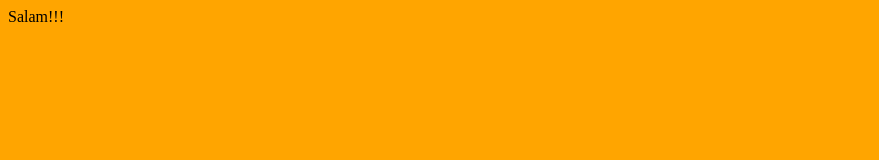
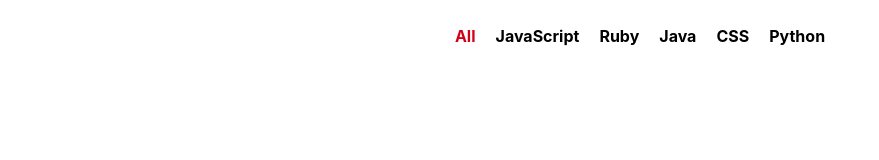
Before and after one commit to zetixar/github-battle, a React app: page / in a window 1280 px wide. Shown: the whole page, without its empty margins (0-879 px from the left). Built offline with nearby package versions, Linux system fonts and the light colour scheme.

Commit message:
Add languages selection bar component

```diff
--- a/app/components/App.js
+++ b/app/components/App.js
@@ -1,13 +1,14 @@
-import React from 'react'
+var React = require('react');
+var Popular = require('./Popular');
 
 class App extends React.Component {
   render() {
     return (
-      <div>
-        Salam!!!
+      <div className='container'>
+        <Popular />
       </div>
     )
   }
 }
 
-export default App
+module.exports = App;
--- /dev/null
+++ b/app/components/Popular.js
@@ -0,0 +1,55 @@
+var React = require('react');
+var PropTypes = require('prop-types');
+
+function SelectLanguage (props) {
+  var languages = ['All', 'JavaScript', 'Ruby', 'Java', 'CSS', 'Python'];
+  return (
+    <ul className='languages'>
+      {languages.map(function (lang) {
+        return (
+          <li
+            style={lang === props.selectedLanguage ? {color: '#d0021b'} : null}
+            onClick={props.onSelectLanguage.bind(null, lang)}
+            key={lang}>
+              {lang}
+          </li>
+        )
+      })}
+    </ul>
+  )
+}
+
+SelectLanguage.propTypes = {
+  selectedLanguage: PropTypes.string.isRequired,
+  onSelect: PropTypes.func.isRequired,
+};
+
+// ----------
+class Popular extends React.Component {
+  constructor(props) {
+    super();
+    this.state = {
+      selectedLanguage: 'All',
+    };
+
+    this.selectLanguage = this.selectLanguage.bind(this);
+  }
+  selectLanguage(lang) {
+    this.setState(function () {
+      return {
+        selectedLanguage: lang,
+      }
+    });
+  }
+  render() {
+    return (
+      <div>
+        <SelectLanguage
+          selectedLanguage={this.state.selectedLanguage}
+          onSelectLanguage={this.selectLanguage} />
+      </div>
+    )
+  }
+}
+
+module.exports = Popular;
--- a/app/index.css
+++ b/app/index.css
@@ -1,3 +1,31 @@
 body {
-  background: orange;
+  font-family: -apple-system,BlinkMacSystemFont,Segoe UI,Roboto,Oxygen-Sans,Ubuntu,Cantarell,Helvetica Neue,sans-serif;
 }
+
+.container {
+  max-width: 1200px;
+  margin: 0 auto;
+}
+
+ul {
+  padding: 0;
+}
+
+li {
+  list-style-type: none;
+}
+
+.languages {
+  display: flex;
+  justify-content: center;
+}
+
+.languages li {
+  margin: 10px;
+  font-weight: bold;
+  cursor: pointer;
+}
+
+.languages li.selected {
+  color: red;
+}
--- a/package.json
+++ b/package.json
@@ -30,6 +30,7 @@
     "webpack-dev-server": "^2.4.2"
   },
   "dependencies": {
+    "axios": "^0.16.2",
     "prop-types": "^15.5.10",
     "react": "^16.0.0-alpha.5",
     "react-dom": "^16.0.0-alpha.5"
```
Also changed, not shown: 1 other file.
